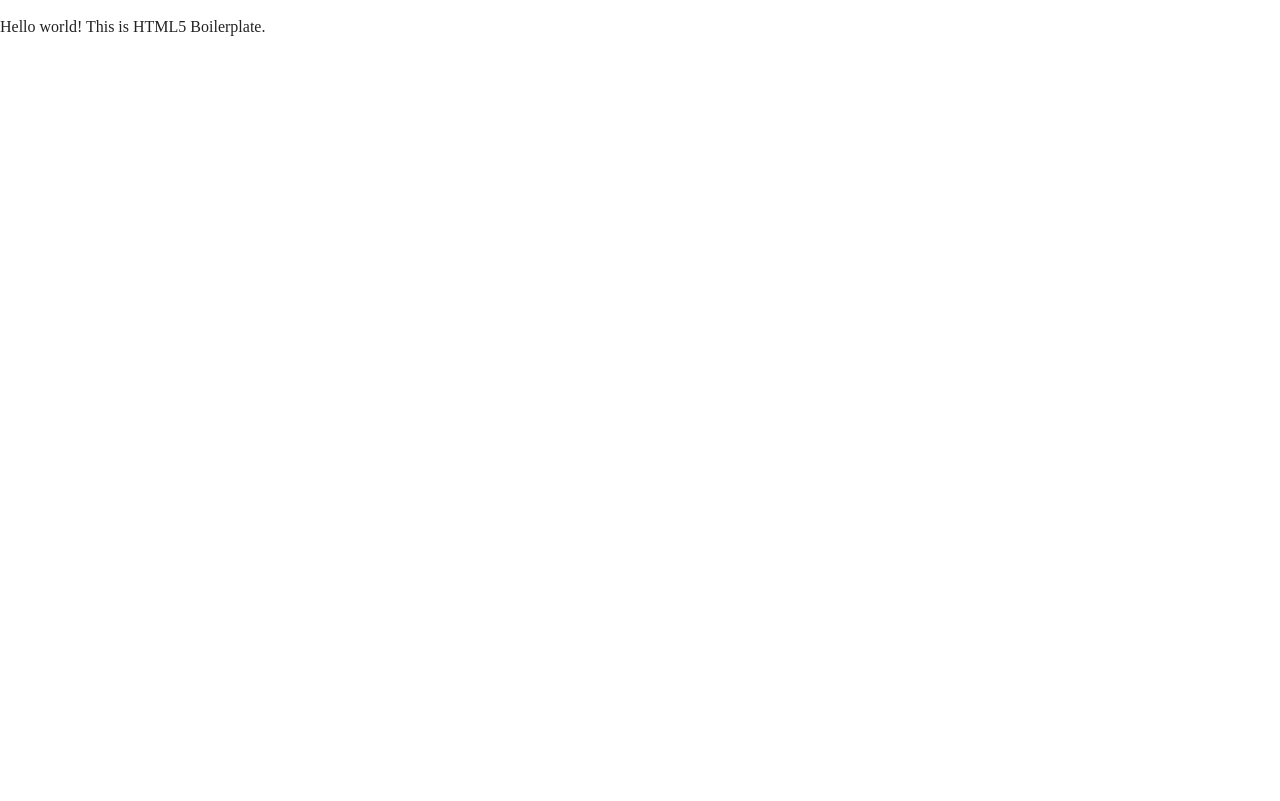
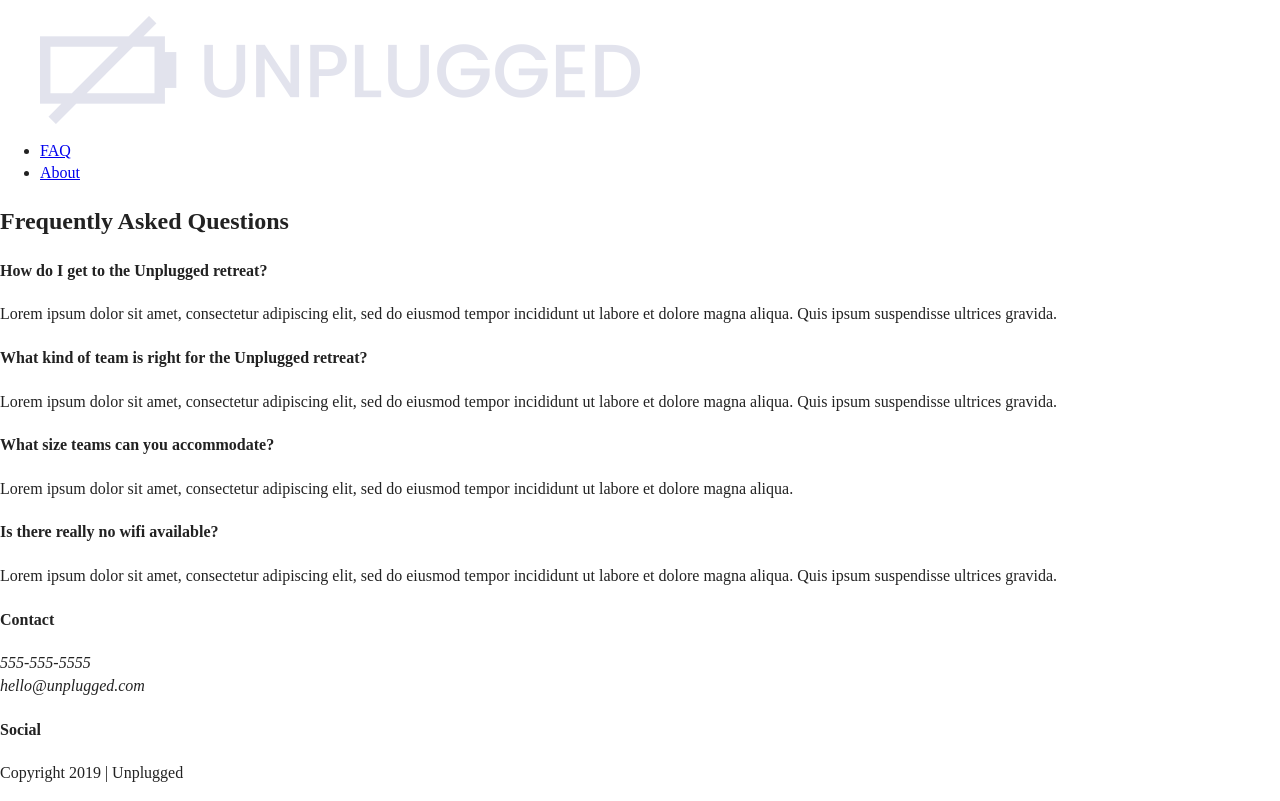
Before and after one commit to rachael-lackner/unplugged, a website: page faq/index.html in a window 1280 px wide. Drawn offline with Linux system fonts and the light colour scheme; files whose address does not match are found by name.

Commit message:
Added content to FAQ page

```diff
--- a/faq/index.html
+++ b/faq/index.html
@@ -3,7 +3,7 @@
 
 <head>
   <meta charset="utf-8">
-  <title></title>
+  <title>Unplugged Retreat | FAQ</title>
   <meta name="description" content="">
   <meta name="viewport" content="width=device-width, initial-scale=1">
 
@@ -23,9 +23,80 @@
 </head>
 
 <body>
+  <header>
+    <div class="content-wrapper">
+      <figure>
+        <a href="#"><img src="img/unpluggedlogo.png" alt="unplugged logo"></a>
+      </figure>
+      <div class="header-divider">
+      </div>
+      <nav>
+        <ul>
+          <li><a href="index.html" target="_blank">FAQ</a></li>
+          <li><a href="about/index.html" target="_blank">About</a></li>
+        </ul>
+      </nav>
+    </div>
+  </header>
 
-  <!-- Add your site or application content here -->
-  <p>Hello world! This is HTML5 Boilerplate.</p>
+  <main>
+    <section class="faq">
+      <div class="content-wrapper">
+        <h2>Frequently Asked Questions</h2>
+        <div class="faq-content">
+          <div class="faq-content">
+            <h4>How do I get to the Unplugged retreat?</h4>
+            <p>Lorem ipsum dolor sit amet, consectetur adipiscing elit, sed do eiusmod tempor incididunt ut labore et
+              dolore magna aliqua. Quis ipsum suspendisse ultrices gravida.</p>
+          </div>
+          <div class="faq-content">
+            <h4>What kind of team is right for the Unplugged retreat?</h4>
+            <p>Lorem ipsum dolor sit amet, consectetur adipiscing elit, sed do eiusmod tempor incididunt ut labore et
+              dolore magna aliqua. Quis ipsum suspendisse ultrices gravida.</p>
+          </div>
+          <div class="faq-content">
+            <h4>What size teams can you accommodate?</h4>
+            <p>Lorem ipsum dolor sit amet, consectetur adipiscing elit, sed do eiusmod tempor incididunt ut labore et
+              dolore magna aliqua.</p>
+          </div>
+          <div class="faq-content">
+            <h4>Is there really no wifi available?</h4>
+            <p>Lorem ipsum dolor sit amet, consectetur adipiscing elit, sed do eiusmod tempor incididunt ut labore et
+              dolore magna aliqua. Quis ipsum suspendisse ultrices gravida. </p>
+          </div>
+        </div> <!-- faq content wrapper ends -->
+      </div>
+    </section>
+  </main>
+
+  <footer>
+    <div class="content-wrapper">
+      <div class="footer-content">
+        <div class="contact">
+          <h4>Contact</h4>
+          <address>
+            <p>
+              555-555-5555<br>
+              hello@unplugged.com
+            </p>
+          </address>
+        </div>
+        <div class="social">
+          <h4>Social</h4>
+          <div class="social-icons">
+            <p><a href="https://www.facebook.com" target="_blank"></a></p>
+            <p><a href="https://twitter.com" target="_blank"></a></p>
+            <p><a href="https://www.instagram.com" target="_blank"></a></p>
+          </div>
+        </div>
+      </div> <!-- footer content ends -->
+    </div> <!-- footer wrapper ends -->
+
+    <div class="copyright">
+      <p>Copyright 2019 | Unplugged</p>
+    </div>
+</footer>
+
   <script src="../js/vendor/modernizr-3.11.2.min.js"></script>
   <script src="../js/plugins.js"></script>
   <script src="../js/main.js"></script>
```
Also changed, not shown: about/index.html (+1 -1 lines), index.html (+2 -2 lines).
